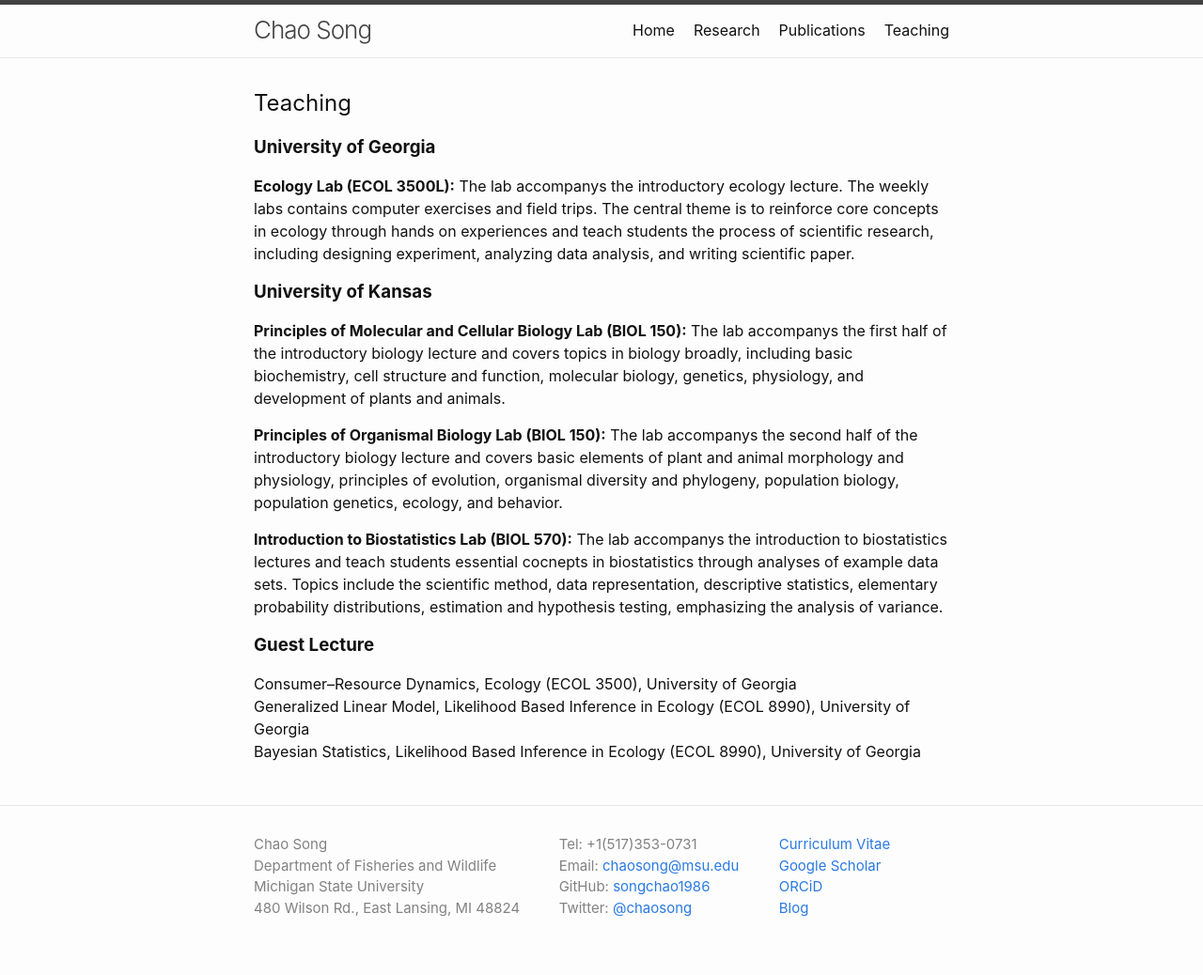
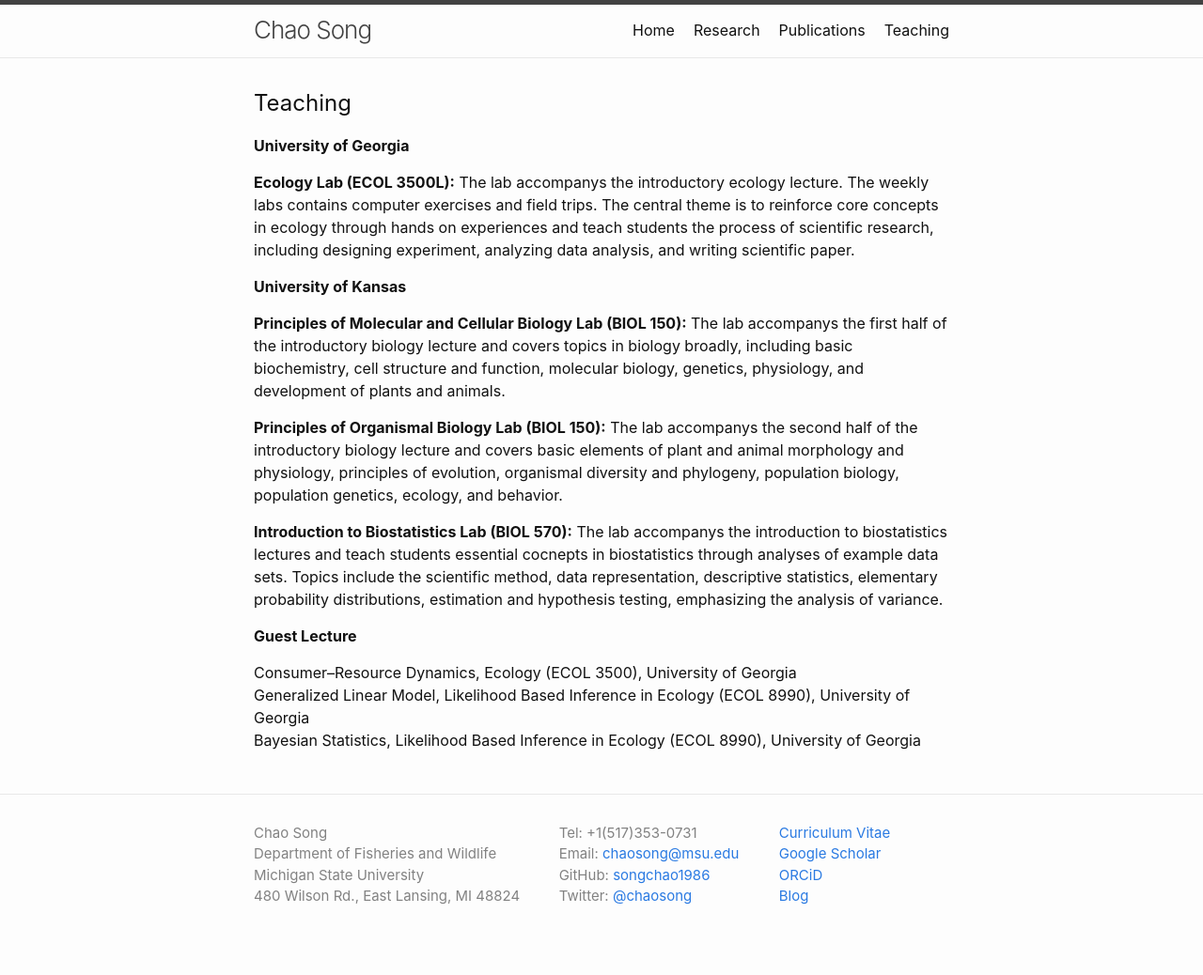
Before and after one commit to songchao1986/songchao1986.github.io, a Jekyll site: the page built from teaching.md, in a window 1280 px wide. Shown: the whole page at 94% size. Built offline with Jekyll 4.4.1, drawn with Linux system fonts in a browser that asks for light colours.

```diff
--- a/teaching.md
+++ b/teaching.md
@@ -5,11 +5,11 @@ permalink: /teaching/
 ---
 
 ## Teaching
-### **University of Georgia**
+**University of Georgia**
 
 **Ecology Lab (ECOL 3500L):** The lab accompanys the introductory ecology lecture. The weekly labs contains computer exercises and field trips. The central theme is to reinforce core concepts in ecology through hands on experiences and teach students the process of scientific research, including designing experiment, analyzing data analysis, and writing scientific paper.
 
-### **University of Kansas**
+**University of Kansas**
 
 **Principles of Molecular and Cellular Biology Lab (BIOL 150):** The lab accompanys the first half of the introductory biology lecture and covers topics in biology broadly, including basic biochemistry, cell structure and function, molecular biology, genetics, physiology, and development of plants and animals.
 
@@ -17,7 +17,7 @@ permalink: /teaching/
 
 **Introduction to Biostatistics Lab (BIOL 570):** The lab accompanys the introduction to biostatistics lectures and teach students essential cocnepts in biostatistics through analyses of example data sets. Topics include the scientific method, data representation, descriptive statistics, elementary probability distributions, estimation and hypothesis testing, emphasizing the analysis of variance.
 
-### **Guest Lecture**
+**Guest Lecture**
 
 Consumer–Resource Dynamics, Ecology (ECOL 3500), University of Georgia
 Generalized Linear Model, Likelihood Based Inference in Ecology (ECOL 8990), University of Georgia
```
